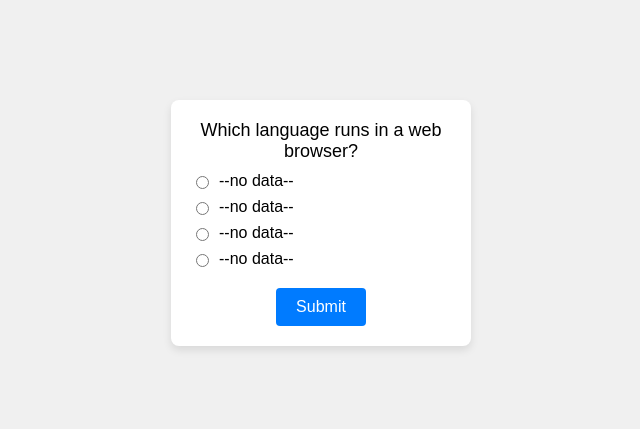
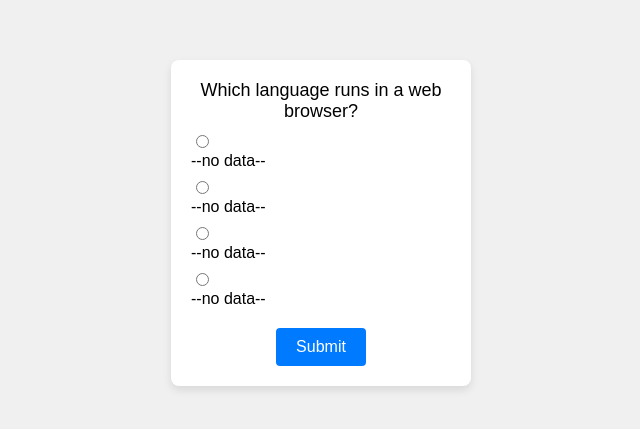
Before and after one commit to the-hdr/solution-to-100x-assignments, a plain HTML site: page week-3/easy/quiz-app/index.html in a window 1280 px wide. Shown: the part 177-606 px from the top of the page, without its empty margins (319-959 px from the left). Drawn offline with Linux system fonts and the light colour scheme.

Commit message:
update index.html

```diff
--- a/week-3/easy/quiz-app/index.html
+++ b/week-3/easy/quiz-app/index.html
@@ -14,27 +14,32 @@
                 <div class="question">
                     --no data--
                 </div>
+
                 <div class="options">
-                    <label class="option">
-                        <input type="radio" name="option" value="--no data--">
-                        --no data--
-                    </label>
-                    <label class="option">
-                        <input type="radio" name="option" value="--no data--">
-                        --no data--
-                    </label>
-                    <label class="option">
-                        <input type="radio" name="option" value="--no data--">
-                        --no data--
-                    </label>
-                    <label class="option">
-                        <input type="radio" name="option" value="--no data--">
-                        --no data--
-                    </label>
+                    <div class="option-container">
+                        <input id="a" class="actual-option" type="radio" name="option" value="--no data--">
+                        <label class="option">--no data--</label>
+                    </div>
+
+                    <div class="option-container">
+                        <input id="b" class="actual-option" type="radio" name="option" value="--no data--">
+                        <label class="option">--no data--</label>
+                    </div>
+
+                    <div class="option-container">
+                        <input id="c" class="actual-option" type="radio" name="option" value="--no data--">
+                        <label class="option">--no data--</label>
+                    </div>
+
+                    <div class="option-container">
+                        <input id="d" class="actual-option" type="radio" name="option" value="--no data--">
+                        <label class="option">--no data--</label>
+                    </div>
                 </div>
+
             </div>
             <div class="submit">
-                <button type="button" onclick="updateScore()"> Submit </button>
+                <button class="submit-button" type="button"> Submit </button>
             </div>
         </div>
     </div>
```
